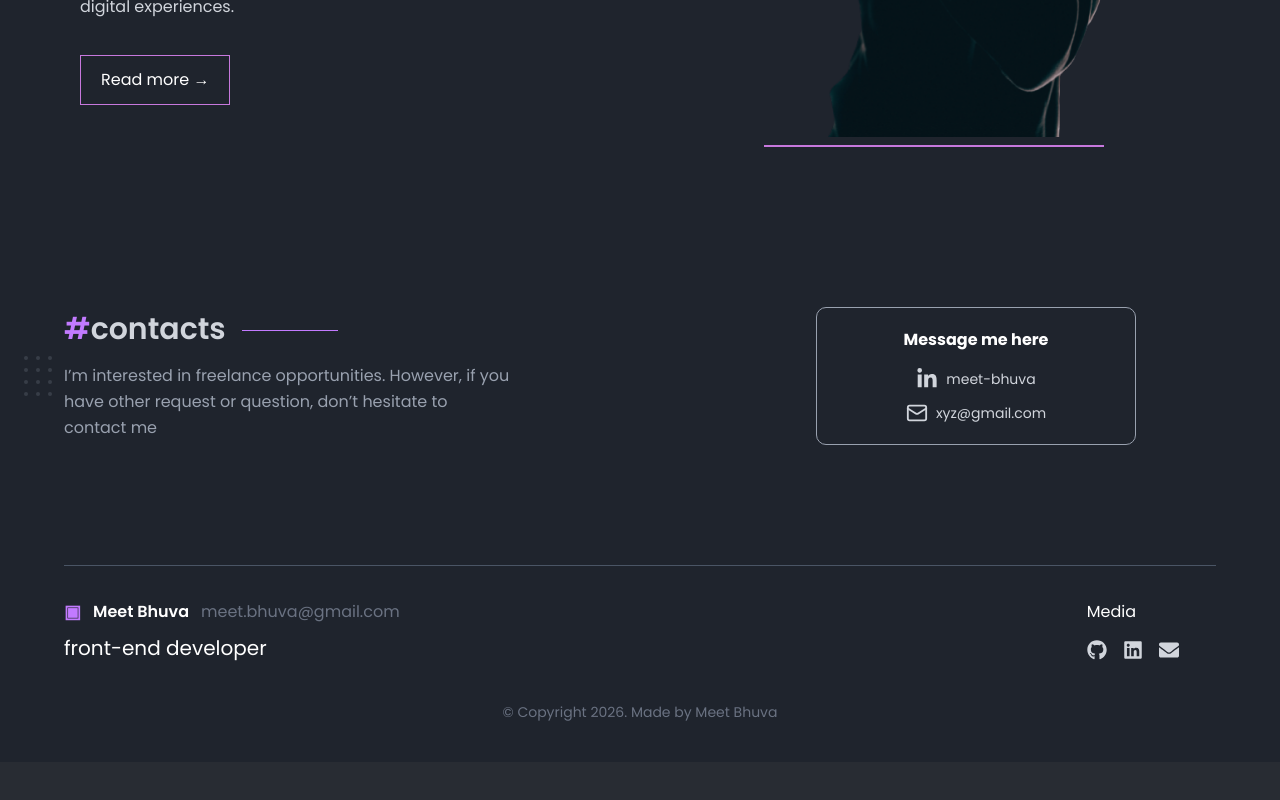
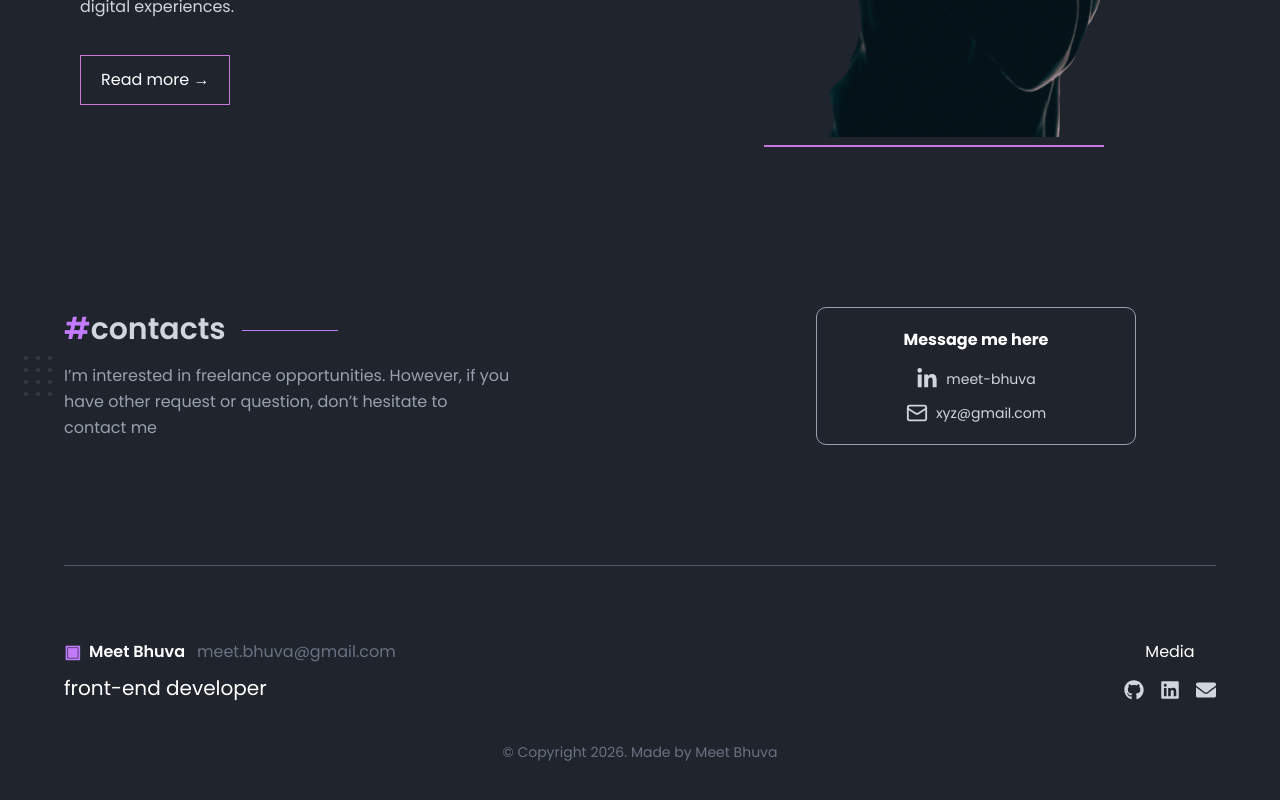
Before and after one commit to meetbhuva07/portfolio, a Next.js app: page / in a window 1280 px wide. Shown: the part 2383-3183 px from the top of the page. Before the commit the page ends 3145 px from the top, so only its background shows below. Built offline with nearby package versions, Linux system fonts and the light colour scheme.

Commit message:
footer media chage

```diff
--- a/components/Footer.jsx
+++ b/components/Footer.jsx
@@ -1,35 +1,39 @@
-import { FaGithub, FaFigma, FaDiscord, FaLinkedin, FaEnvelope } from "react-icons/fa";
+import {
+  FaGithub,
+  FaFigma,
+  FaDiscord,
+  FaLinkedin,
+  FaEnvelope,
+} from "react-icons/fa";
 
 export default function Footer() {
   return (
-    <footer className="bg-[#1f242d] text-gray-400 px-6 md:px-16 py-10">
-
+    <footer className="bg-[#1f242d]  text-gray-400 px-6 md:px-16 py-10">
       {/* Top Border Line */}
       <div className="border-t border-gray-600 mb-8"></div>
 
       {/* Main Content */}
-      <div className="flex flex-col md:flex-row justify-between items-start md:items-center gap-6">
-
+      <div className="flex flex-col md:flex-row justify-between items-center md:items-center gap-6 text-center md:text-left pt-10">
         {/* LEFT SIDE */}
         <div>
-          <div className="flex items-center gap-3 text-white font-semibold">
+          <div className="flex flex-col md:flex-row items-center gap-2 md:gap-3 text-white font-semibold">
+            <div className="flex items-center justify-center md:justify-start gap-2 text-white font-semibold">
               <span className="text-purple-400 text-lg">▣</span>
               <span>Meet Bhuva</span>
+            </div>
             <span className="text-gray-500 font-normal">
               meet.bhuva@gmail.com
             </span>
           </div>
 
-          <p className="text-xl text-white mt-2">
-            front-end developer
-          </p>
+          <p className="text-xl text-white mt-2">front-end developer</p>
         </div>
 
         {/* RIGHT SIDE */}
-        <div>
-          <h3 className="text-white pb-4 lg:mr-20 text-right md:text-left">Media</h3>
+        <div className="w-full md:w-auto mt-15 md:mt-0">
+          <h3 className="text-white pb-4 text-center">Media</h3>
 
-          <div className=" flex gap-4 text-gray-300">
+          <div className="flex justify-center gap-4 text-gray-300">
             <a href="#">
               <FaGithub className="w-5 h-5 hover:text-[#C778DD] transition" />
             </a>
@@ -43,14 +47,12 @@ export default function Footer() {
             </a>
           </div>
         </div>
-
       </div>
 
       {/* BOTTOM COPYRIGHT */}
       <div className="text-center text-sm mt-10 text-gray-500">
         © Copyright 2026. Made by Meet Bhuva
       </div>
-
     </footer>
   );
 }
```
Lines whose indentation alone changed are shown as unchanged.
